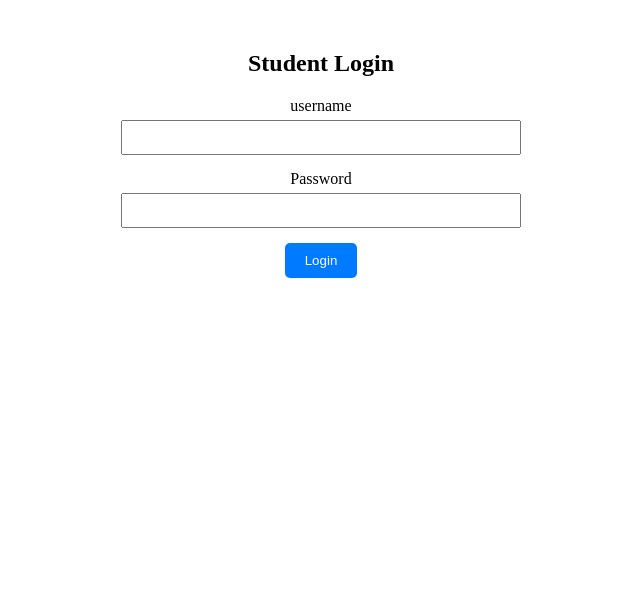
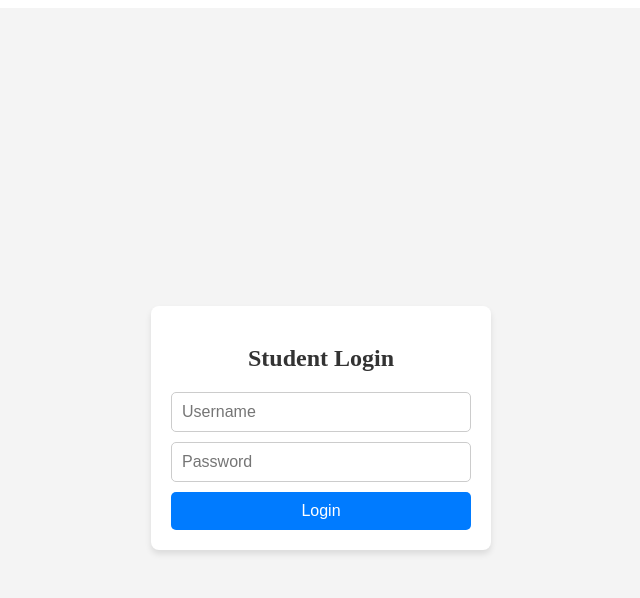
Before and after one commit to immortals45/DT, a React (Create React App) app in the folder dynamic-timetable/frontend/: page /student-login in a window 1280 px wide. Shown: the top 598 px of the page, without its empty margins (319-959 px from the left). Built offline with nearby package versions, Linux system fonts and the light colour scheme.

Commit message:
student login successful

```diff
--- a/dynamic-timetable/frontend/src/App.js
+++ b/dynamic-timetable/frontend/src/App.js
@@ -21,6 +21,8 @@ const TimetableWrapper = ({ user }) => {
 const App = () => {
     const [isLoggedIn, setIsLoggedIn] = useState(false);
     const [user, setUser] = useState({});
+    const[isStudentLoggedIn, setIsStudentLoggedIn] = useState(false);
+    const [student, setStudent] = useState({});
 
     return (
         <Router>
@@ -32,7 +34,7 @@ const App = () => {
                     <Route path="/faculty-assignments" element={<FacultyAssignmentList />} />
                     <Route path="/publish-assignment" element={<PublishAssignment />} />
                     <Route path="/show-marks/:className" element={<ShowMarks />} />
-                    <Route path="/student-login" element={<StudentLogin />} />
+                    <Route path="/student-login" element={<StudentLogin student={student} setIsStudentLoggedIn={setIsStudentLoggedIn} setStudent={setStudent}/>} />
 
                     <Route path="/" element={<Home isLoggedIn={isLoggedIn} />} />
                     <Route path="/login" element={<Login user={user}setIsLoggedIn={setIsLoggedIn} setUser={setUser} />} />
--- a/dynamic-timetable/frontend/src/api.js
+++ b/dynamic-timetable/frontend/src/api.js
@@ -6,6 +6,10 @@ const API_URL = 'http://localhost:5000'; // Your backend URL
 export const login = async (credentials) => {
     const response = await axios.post(`${API_URL}/auth/login`, credentials);
     return response.data; // Return user data
+};
+export const studentLogin = async (credentials) => {
+    const response = await axios.post(`${API_URL}/auth/student-login`, credentials);
+    return response.data; // Return student data
 };
 
 // Get timetable for a specific class
--- a/dynamic-timetable/frontend/src/components/StudentLogin.js
+++ b/dynamic-timetable/frontend/src/components/StudentLogin.js
@@ -1,78 +1,147 @@
 import React, { useState } from 'react';
+import { Link, useNavigate } from 'react-router-dom';
+import { studentLogin } from '../api';
 
-const StudentLogin = () => {
-    const [username, setUsername] = useState('');
-    const [password, setPassword] = useState('');
-    const [isLoggedIn, setIsLoggedIn] = useState(false);
+const StudentLogin = ({ student, setIsStudentLoggedIn, setStudent }) => {
+    const [credentials, setCredentials] = useState({ username: '', password: '' });
+    const [error, setError] = useState('');
+    const [loading, setLoading] = useState(false);
+    const navigate = useNavigate();
 
+    const handleChange = (e) => {
+        setCredentials({ ...credentials, [e.target.name]: e.target.value });
+    };
     const handleSubmit = async (e) => {
         e.preventDefault();
-
+        setError('');
+        setLoading(true);
         try {
-            const response = await fetch('http://localhost:5000/students/login', {
-                method: 'POST',
-                headers: {
-                    'Content-Type': 'application/json',
-                },
-                body: JSON.stringify({ username, password }),
-            });
-
-            const data = await response.json();
-
-            if (response.ok && data.success) {
-                setIsLoggedIn(true);
-            } else {
-                alert(data.message || 'Invalid email or password. Please try again.');
-            }
+            const { token, username, className } = await studentLogin(credentials);
+            localStorage.setItem('token', token);
+            localStorage.setItem('className', className); // Store className
+            setStudent({ username, token, className });
+            setIsStudentLoggedIn(true);
         } catch (error) {
-            console.error('Error during login:', error);
-            alert('Something went wrong. Please try again later.');
+            console.error(error);
+            setError(error.response?.data?.message || 'Login failed');
+        } finally {
+            setLoading(false);
         }
     };
 
+
     return (
-        <div style={{ maxWidth: '400px', margin: '50px auto', textAlign: 'center' }}>
-            <h2>Student Login</h2>
-            {!isLoggedIn ? (
-                <form onSubmit={handleSubmit}>
-                    <div style={{ marginBottom: '15px' }}>
-    <label htmlFor="username" style={{ display: 'block', marginBottom: '5px' }}>username</label>
+        <div style={styles.container}>
+            {!student.token && (
+                <form onSubmit={handleSubmit} style={styles.form}>
+                    <h2 style={styles.heading}>Student Login</h2>
                     <input
                         type="text"
-        id="username"
-        value={username}
-        onChange={(e) => setUsername(e.target.value)}
+                        name="username"
+                        placeholder="Username"
+                        value={credentials.username}
+                        onChange={handleChange}
                         required
-        style={{ width: '100%', padding: '8px', boxSizing: 'border-box' }}
+                        style={styles.input}
                     />
-</div>
-                    <div style={{ marginBottom: '15px' }}>
-                        <label htmlFor="password" style={{ display: 'block', marginBottom: '5px' }}>Password</label>
                     <input
                         type="password"
-                            id="password"
-                            value={password}
-                            onChange={(e) => setPassword(e.target.value)}
+                        name="password"
+                        placeholder="Password"
+                        value={credentials.password}
+                        onChange={handleChange}
                         required
-                            style={{ width: '100%', padding: '8px', boxSizing: 'border-box' }}
+                        style={styles.input}
                     />
+                    <button type="submit" disabled={loading} style={styles.button}>
+                        {loading ? 'Logging in...' : 'Login'}
+                    </button>
+                    {error && <p style={styles.error}>{error}</p>}
+                </form>
+            )}
+
+            {/* Show options after successful login */}
+            {student && student.token && (
+                <div style={styles.optionsContainer}>
+                    <h2 style={styles.heading}>Options</h2>
+                    <div style={styles.optionSection}>
+                        <h3>Assignments:</h3>
+                        <Link to="/view-assignments" style={styles.link}>View Assignments</Link>
                     </div>
-                    <button type="submit" style={{ padding: '10px 20px', backgroundColor: '#007BFF', color: '#fff', border: 'none', borderRadius: '5px', cursor: 'pointer' }}>
-                        Login
-                    </button>
-                </form>
-            ) : (
-                <div>
-                    <h3>Welcome, {username}!</h3>
-                    <ul style={{ listStyleType: 'none', padding: 0 }}>
-                        <li style={{ margin: '10px 0' }}><a href="/view-mid-marks">View Mid-Marks</a></li>
-                        <li style={{ margin: '10px 0' }}><a href="/view-attendance">View Attendance</a></li>
-                        <li style={{ margin: '10px 0' }}><a href="/view-assignments">View Assignments</a></li>
-                    </ul>
+                    <div style={styles.optionSection}>
+                        <h3>View MidMarks:</h3>
+                        <Link to="/view-midmarks" style={styles.link}>View MidMarks</Link>
+                    </div>
                 </div>
             )}
         </div>
     );
 };
 
+// Inline styles
+const styles = {
+    container: {
+        display: 'flex',
+        flexDirection: 'column',
+        alignItems: 'center',
+        justifyContent: 'center',
+        minHeight: '100vh',
+        backgroundColor: '#f4f4f4',
+        padding: '20px',
+    },
+    form: {
+        backgroundColor: '#fff',
+        padding: '20px',
+        borderRadius: '8px',
+        boxShadow: '0px 4px 6px rgba(0, 0, 0, 0.1)',
+        display: 'flex',
+        flexDirection: 'column',
+        gap: '10px',
+        width: '300px',
+        textAlign: 'center',
+    },
+    heading: {
+        marginBottom: '10px',
+        color: '#333',
+    },
+    input: {
+        padding: '10px',
+        borderRadius: '5px',
+        border: '1px solid #ccc',
+        fontSize: '16px',
+    },
+    button: {
+        padding: '10px',
+        borderRadius: '5px',
+        border: 'none',
+        backgroundColor: '#007bff',
+        color: '#fff',
+        cursor: 'pointer',
+        fontSize: '16px',
+    },
+    error: {
+        color: 'red',
+        fontSize: '14px',
+    },
+    optionsContainer: {
+        backgroundColor: '#fff',
+        padding: '20px',
+        borderRadius: '8px',
+        boxShadow: '0px 4px 6px rgba(0, 0, 0, 0.1)',
+        width: '320px',
+        marginTop: '20px',
+        textAlign: 'center',
+    },
+    optionSection: {
+        marginBottom: '10px',
+    },
+    link: {
+        display: 'block',
+        textDecoration: 'none',
+        color: '#007bff',
+        fontSize: '16px',
+        margin: '5px 0',
+    },
+};
+
 export default StudentLogin;
```
Also changed, not shown: 2 other files (tests, documents, lock files or other folders). Lines whose indentation alone changed are shown as unchanged.
